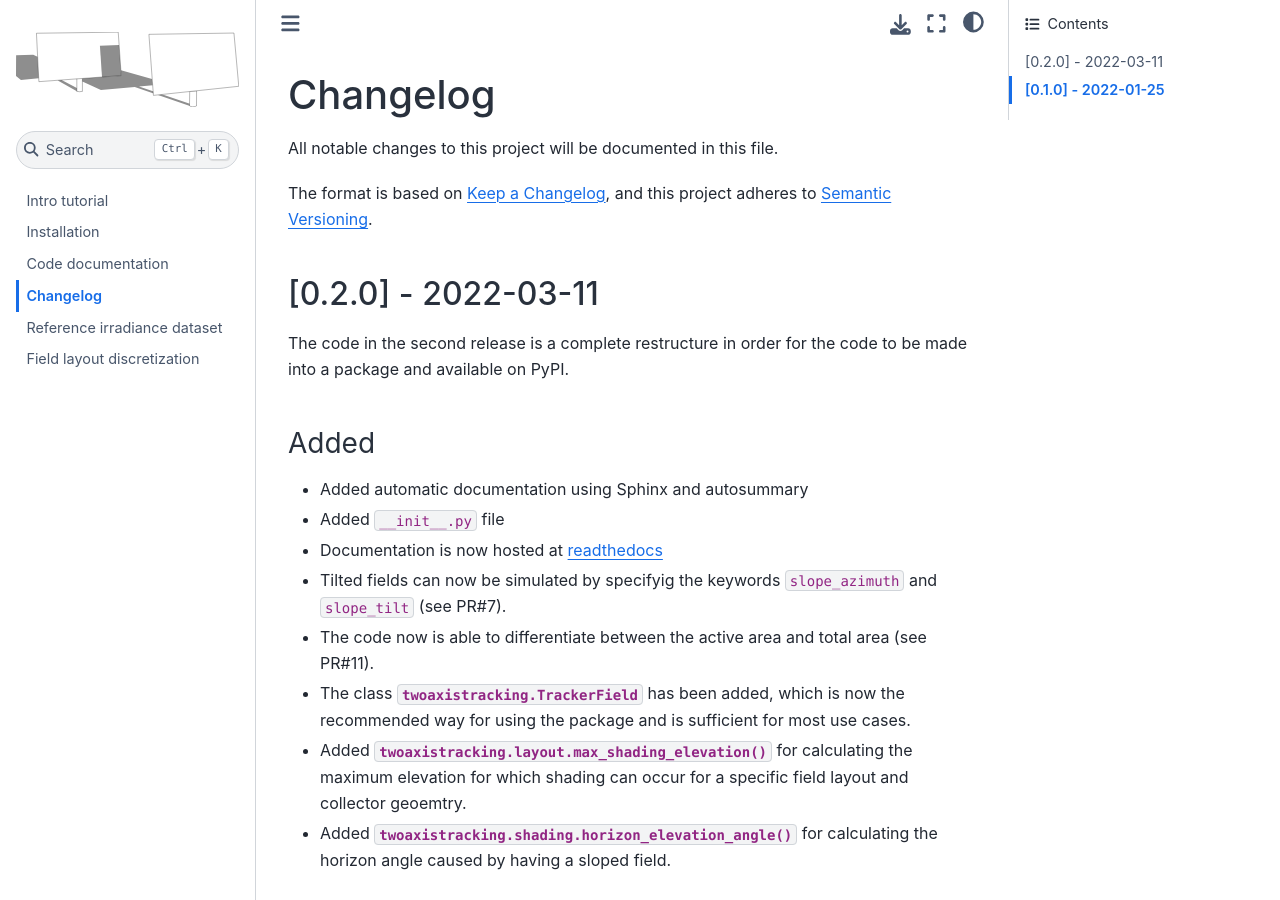
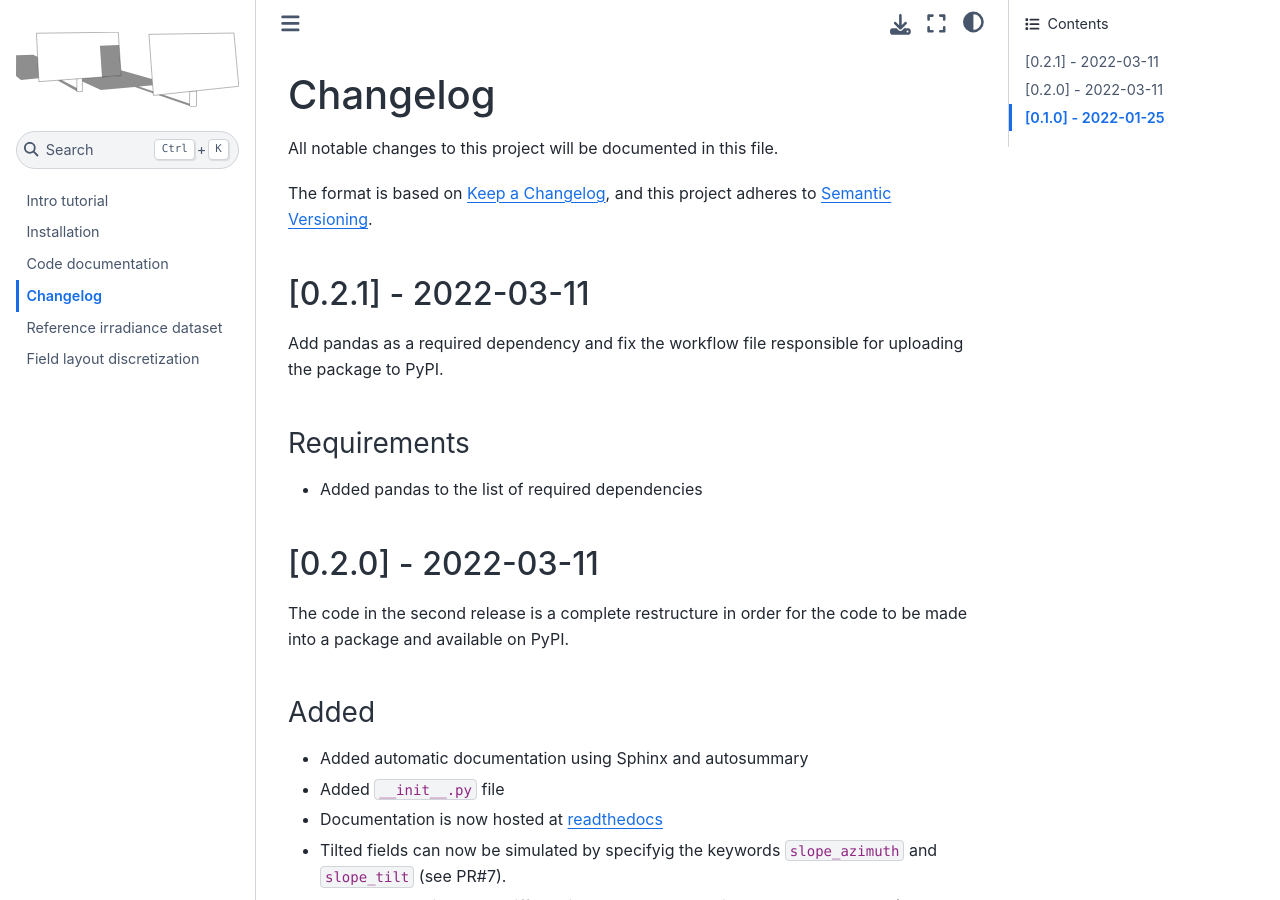
Before and after one commit to pvlib/twoaxistracking, a Sphinx documentation site: the page built from docs/source/whatsnew.md, in a window 1280 px wide and 900 px high. Built offline with Sphinx 7.4.7 and the Sphinx Book theme 1.1.4, drawn with Linux system fonts in a browser that asks for light colours.

Commit message:
Release version 0.2.1 and fix PyPI upload (#25)
* Update publish.yml

* Update .gitignore

* Make pandas required

* Update whatsnew.md

* Update version in setup.cfg

* Update whatsnew.md

* Update whatsnew.md

```diff
--- a/docs/source/whatsnew.md
+++ b/docs/source/whatsnew.md
@@ -3,6 +3,14 @@ All notable changes to this project will be documented in this file.
 
 The format is based on [Keep a Changelog](https://keepachangelog.com/en/1.0.0/),
 and this project adheres to [Semantic Versioning](https://semver.org/spec/v2.0.0.html).
+
+## [0.2.1] - 2022-03-11
+Add pandas as a required dependency and fix the workflow file responsible for
+uploading the package to PyPI.
+
+### Requirements
+- Added pandas to the list of required dependencies
+
 
 ## [0.2.0] - 2022-03-11
 The code in the second release is a complete restructure in order for the code to be
--- a/setup.cfg
+++ b/setup.cfg
@@ -1,6 +1,6 @@
 [metadata]
 name = twoaxistracking
-version = 0.2.0
+version = 0.2.1
 author = 'Adam R. Jensen, Kevin Anderson'
 author_email = adam-r-j@hotmail.com
 description = twoaxistracking is a python package for simulating two-axis tracking solar collectors, particularly self-shading.
@@ -24,12 +24,12 @@ install_requires =
     numpy
     matplotlib
     shapely
+    pandas
 
 [options.extras_require]
 test =
     pytest
     pytest-cov
-    pandas
 doc =
     sphinx==4.4.0
     myst-nb==0.13.2
```
Also changed, not shown: 2 other files.
